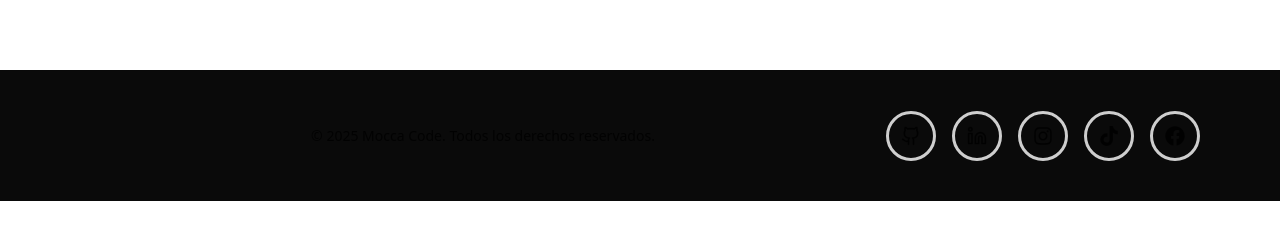
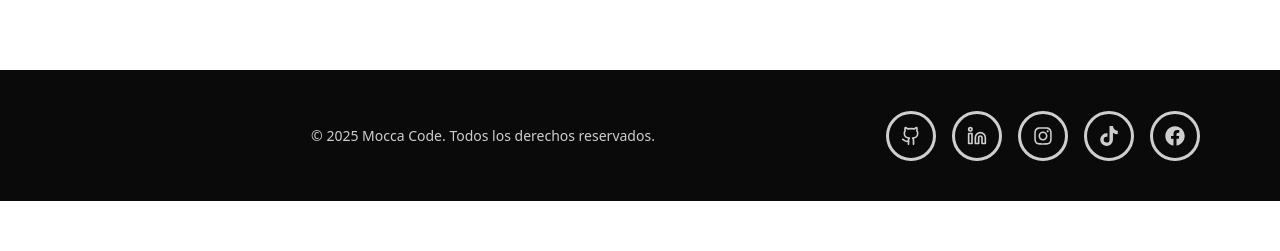
Before and after one commit to TheForceofthedragon/MoccaCode, a Next.js app: page / in a window 1280 px wide. Shown: the part 455-706 px from the top of the page. Built offline with nearby package versions, Linux system fonts and the light colour scheme; no server answers.

Commit message:
feat: footer siempre oscuro (independiente del tema)

```diff
--- a/src/components/Footer.tsx
+++ b/src/components/Footer.tsx
@@ -5,7 +5,7 @@ import { site } from '@/lib/site'
 
 export function Footer() {
   return (
-    <footer className="bg-neutral-950 border-t border-black/5 dark:border-white/5 py-10">
+    <footer className="bg-neutral-950 text-white border-t border-black/5 dark:border-white/5 py-10">
       <div className="mx-auto max-w-6xl px-4 flex flex-col md:flex-row items-center justify-between gap-4 text-sm opacity-80">
         <div className="flex flex-col sm:flex-row sm:items-center sm:justify-between gap-6"></div>
         <p>© {new Date().getFullYear()} {site.name}. Todos los derechos reservados.</p>
```
